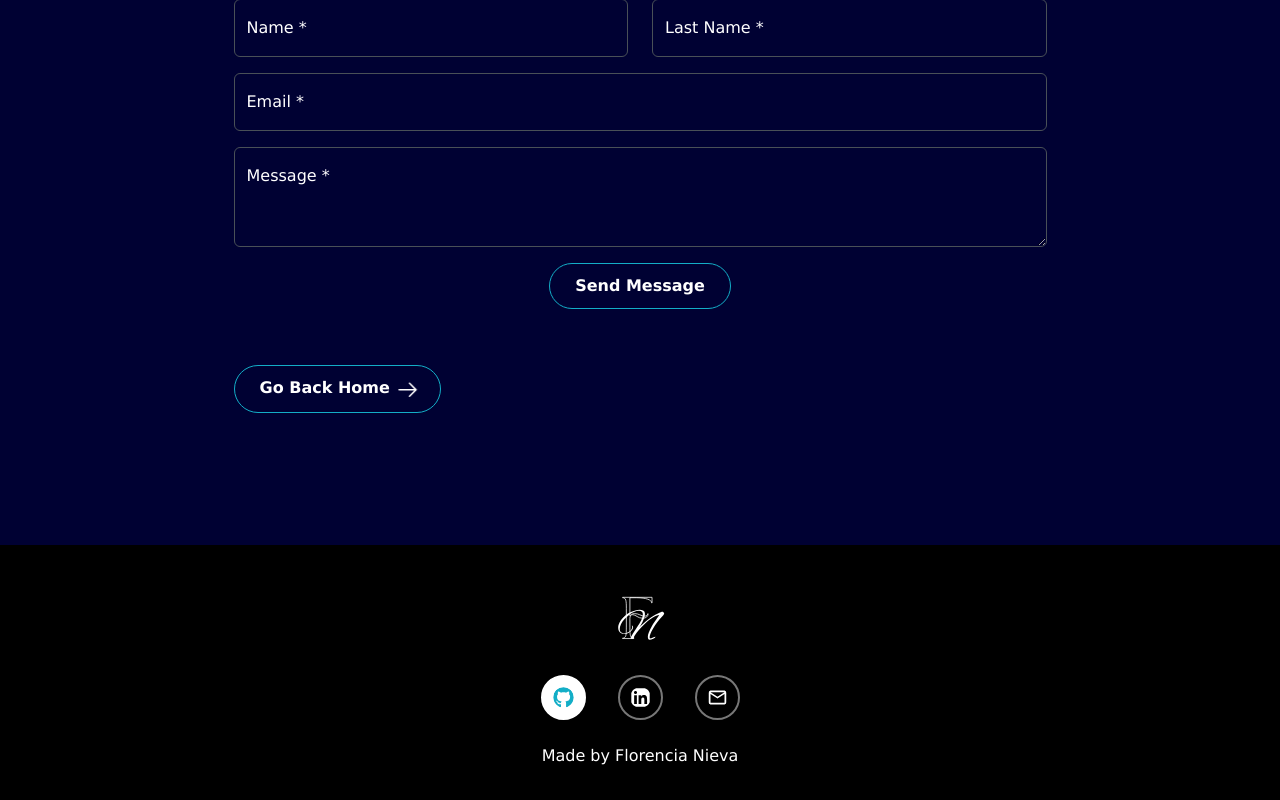
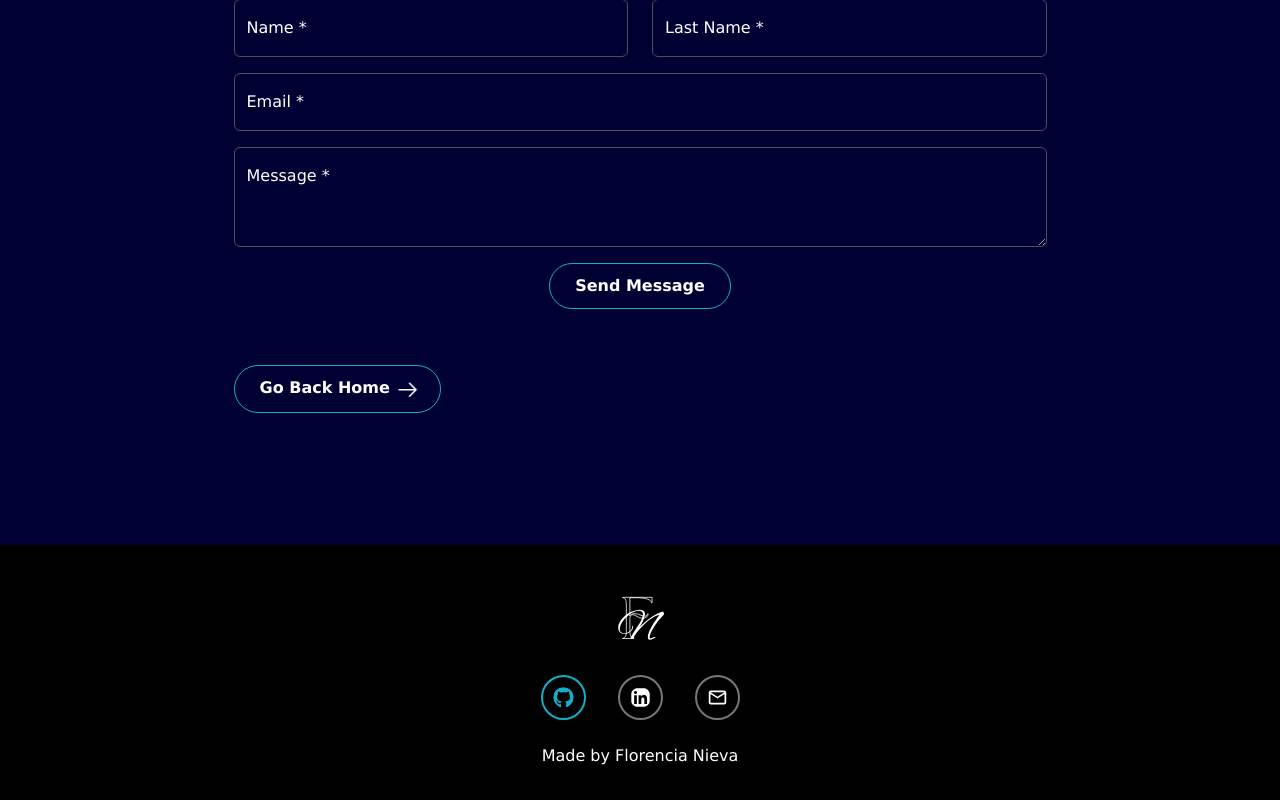
Before and after one commit to FlorenciaNieva/Portfolio-2, a React (Vite) app: page /contact in a window 1280 px wide. In both pictures the pointer is over the icon 563 px from the left and 952 px from the top of the page. Shown: the part 255-1055 px from the top of the page. Built offline with nearby package versions, Linux system fonts and the light colour scheme; no server answers.

Commit message:
Modifico el hover de los iconos

```diff
--- a/src/App.css
+++ b/src/App.css
@@ -285,6 +285,5 @@ footer {
 
 .icon-social:hover {
   fill: #13aec7;
-  background-color: white;
-  border: 2px solid white;
+  border: 2px solid #13aec7;
 }
```
